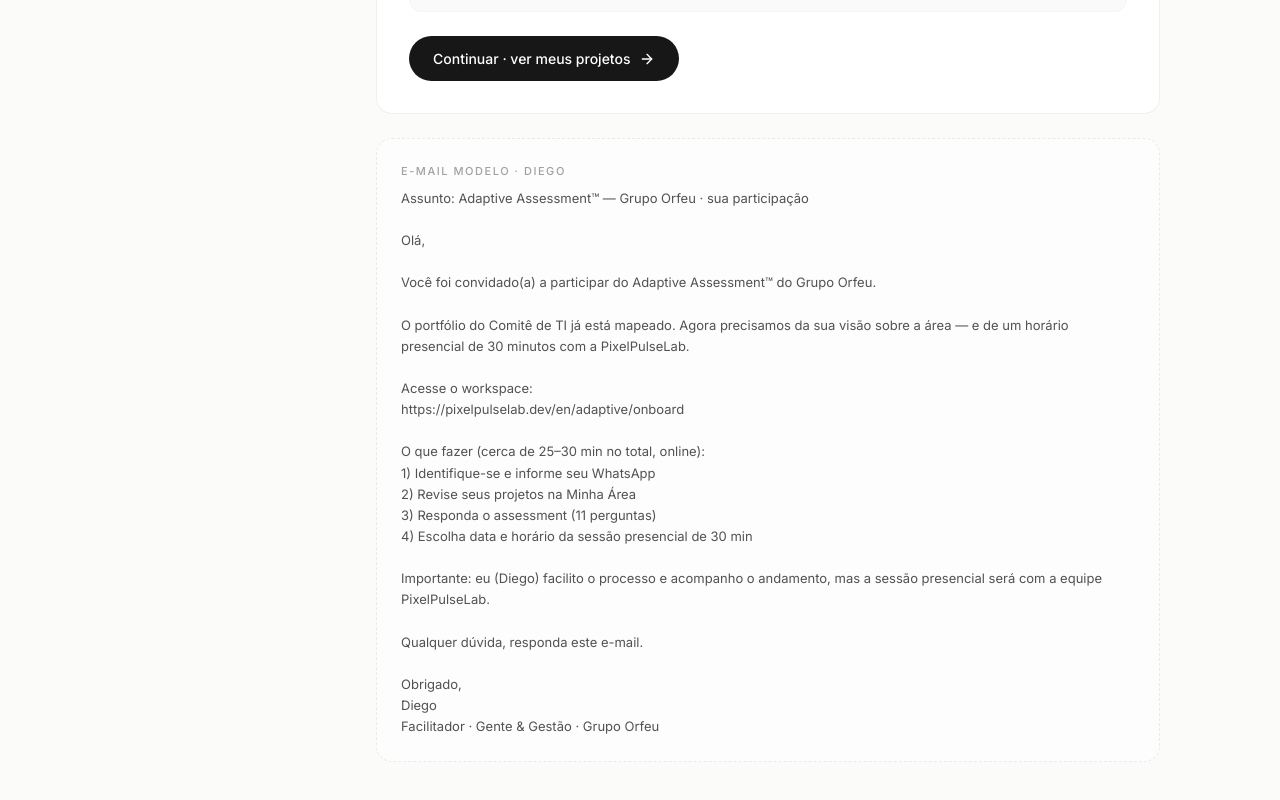
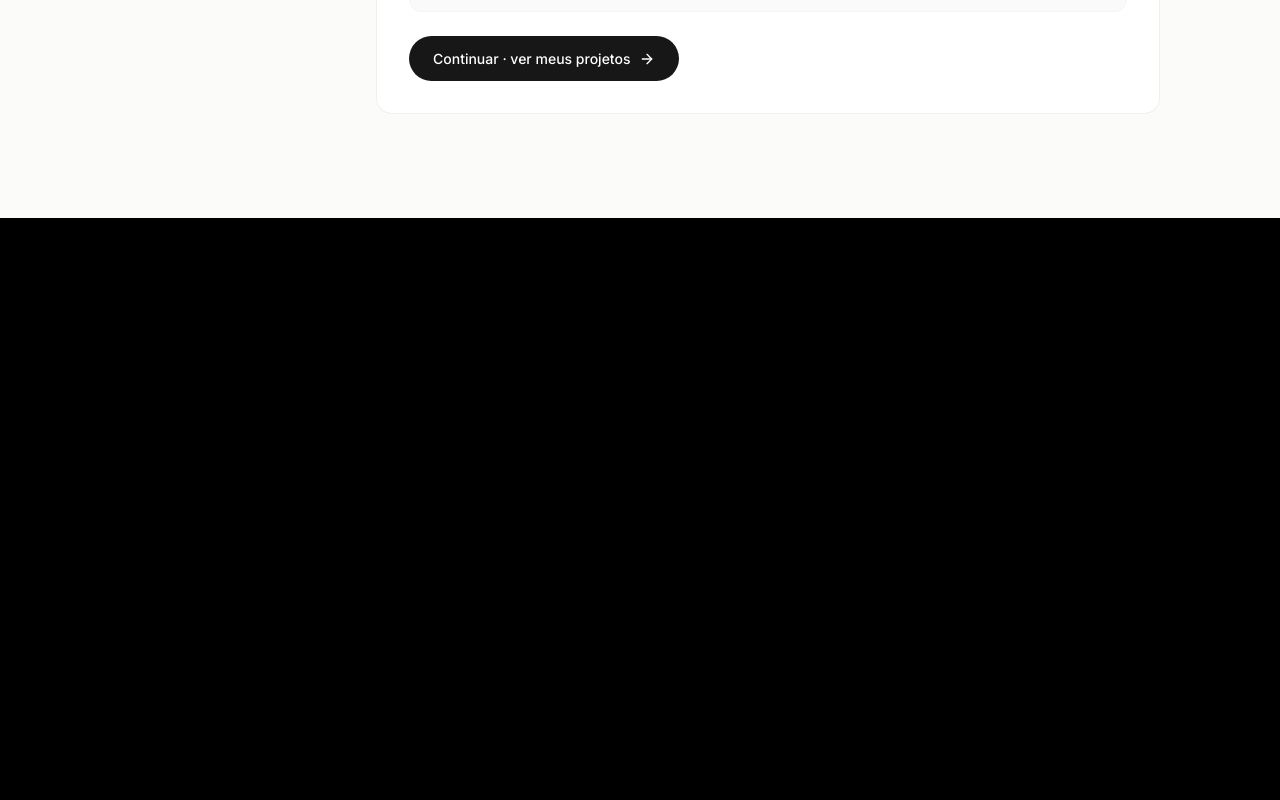
Before and after one commit to jrbj001/LP-, a Next.js app: page /en/adaptive/onboard in a window 1280 px wide. Shown: the part 885-1685 px from the top of the page. After the commit the page ends 1103 px from the top, so only its background shows below. Built offline with nearby package versions, Linux system fonts and the light colour scheme.

Commit message:
refactor(adaptive): remover template de e-mail da tela Começar
Co-authored-by: Cursor <cursoragent@cursor.com>

```diff
--- a/src/app/[locale]/adaptive/onboard/page.tsx
+++ b/src/app/[locale]/adaptive/onboard/page.tsx
@@ -9,51 +9,11 @@ import { CLIENT, CLIENT_ID, STAKEHOLDERS } from '@/components/adaptive/data'
 import { writeOnboard } from '@/lib/adaptive/storage'
 import { ArrowRight } from 'lucide-react'
 
-const SITE_URL = 'https://pixelpulselab.dev'
-
 function maskWhatsApp(raw: string): string {
   const d = raw.replace(/\D/g, '').slice(0, 11)
   if (d.length <= 2) return d
   if (d.length <= 7) return `(${d.slice(0, 2)}) ${d.slice(2)}`
   return `(${d.slice(0, 2)}) ${d.slice(2, 7)}-${d.slice(7)}`
-}
-
-function EmailTemplate({ locale }: { locale: string }) {
-  const link = `${SITE_URL}/${locale}/adaptive/onboard`
-
-  return (
-    <div className="rounded-2xl border border-dashed border-black/[0.08] bg-white/60 p-6">
-      <p className="text-[11px] font-medium uppercase tracking-[0.14em] text-neutral-400 mb-2">
-        E-mail modelo · Diego
-      </p>
-      <p className="text-[13px] text-neutral-600 leading-relaxed whitespace-pre-wrap">
-{`Assunto: Adaptive Assessment™ — ${CLIENT.name} · sua participação
-
-Olá,
-
-Você foi convidado(a) a participar do Adaptive Assessment™ do ${CLIENT.name}.
-
-O portfólio do Comitê de TI já está mapeado. Agora precisamos da sua visão sobre a área — e de um horário presencial de 30 minutos com a PixelPulseLab.
-
-Acesse o workspace:
-${link}
-
-O que fazer (cerca de 25–30 min no total, online):
-1) Identifique-se e informe seu WhatsApp
-2) Revise seus projetos na Minha Área
-3) Responda o assessment (11 perguntas)
-4) Escolha data e horário da sessão presencial de 30 min
-
-Importante: eu (Diego) facilito o processo e acompanho o andamento, mas a sessão presencial será com a equipe PixelPulseLab.
-
-Qualquer dúvida, responda este e-mail.
-
-Obrigado,
-${CLIENT.facilitator.name}
-${CLIENT.facilitator.role} · ${CLIENT.name}`}
-      </p>
-    </div>
-  )
 }
 
 export default function OnboardPage() {
@@ -187,10 +147,6 @@ export default function OnboardPage() {
           </button>
         </div>
       </Reveal>
-
-      <Reveal delay={0.08}>
-        <EmailTemplate locale={locale} />
-      </Reveal>
     </PageShell>
   )
 }
```
